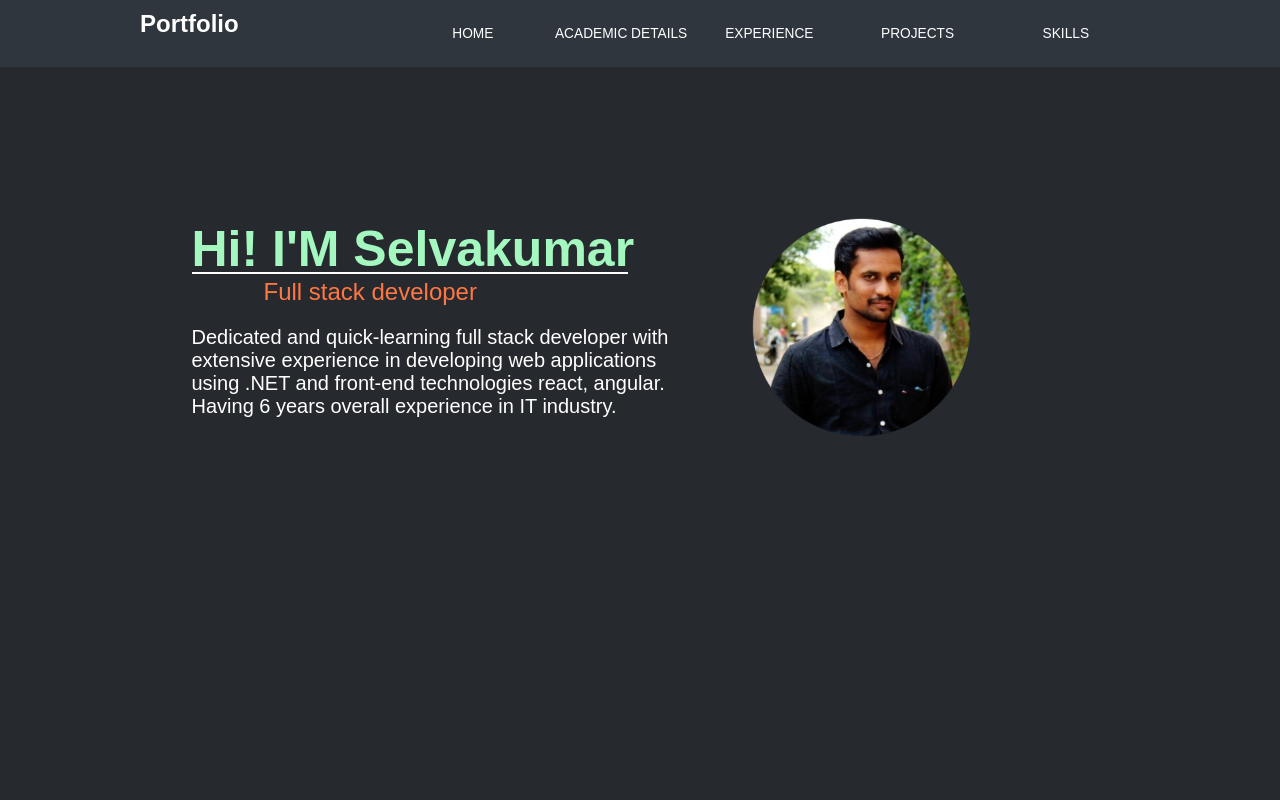
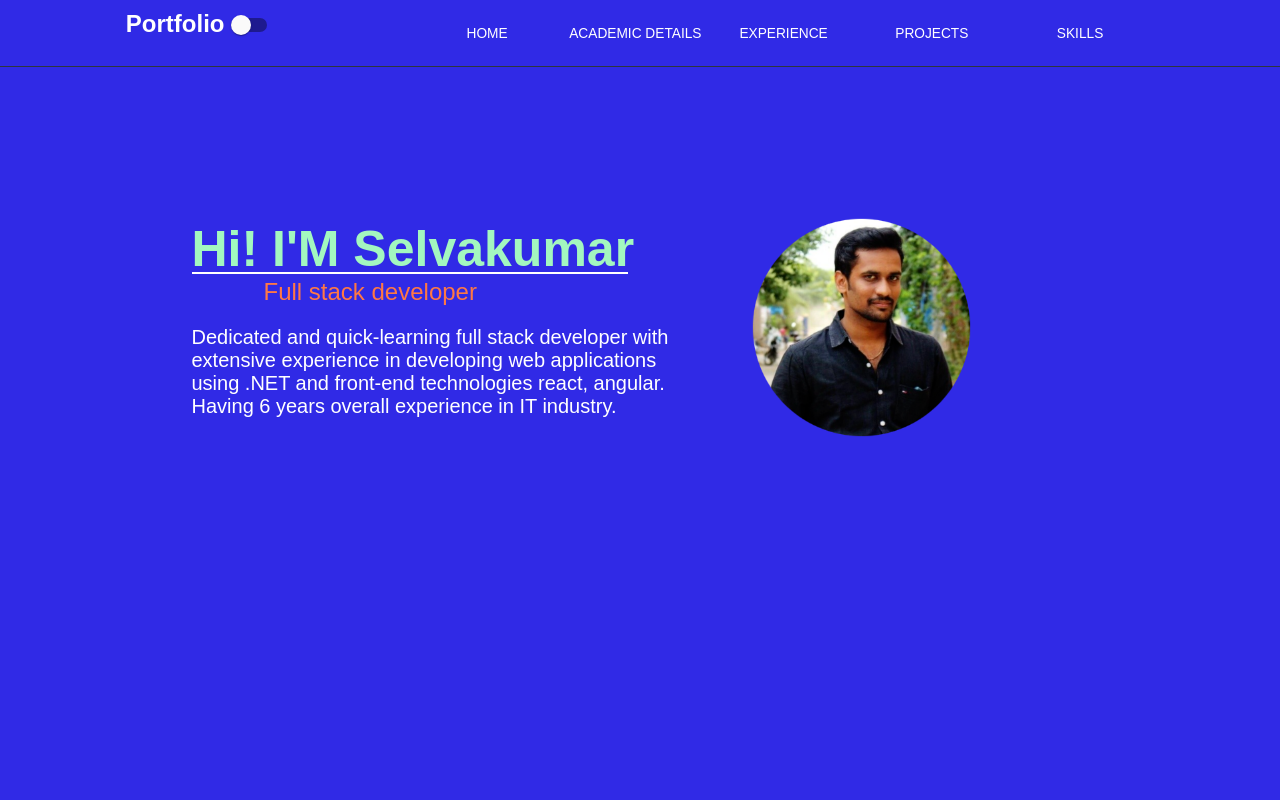
Before and after one commit to selvakumarappadurai/Portfolio, an Angular app: page / in a window 1280 px wide. Shown: the top 800 px of the page. Built offline with nearby package versions, Linux system fonts and the light colour scheme.

Commit message:
theme change base code

```diff
--- a/src/app/app.module.ts
+++ b/src/app/app.module.ts
@@ -4,6 +4,7 @@ import { BrowserAnimationsModule } from '@angular/platform-browser/animations';
 
 import { MatToolbarModule } from '@angular/material/toolbar';
 import { MatIconModule } from '@angular/material/icon';
+import { MatSlideToggleModule } from '@angular/material/slide-toggle';
 
 import { FontAwesomeModule } from '@fortawesome/angular-fontawesome';
 
@@ -21,7 +22,8 @@ import { ProfileV2Component } from '../profile-v2/profile-v2.component';
     BrowserAnimationsModule,
     MatToolbarModule,
     MatIconModule,
-    FontAwesomeModule
+    FontAwesomeModule,
+    MatSlideToggleModule
   ],
   providers: [],
   bootstrap: [AppComponent]
--- a/src/index.html
+++ b/src/index.html
@@ -1,5 +1,5 @@
 <!doctype html>
-<html lang="en">
+<html lang="en" data-theme="light">
 <head>
   <meta charset="utf-8">
   <title>Portfolio</title>
--- a/src/profile-v2/profile-v2.component.html
+++ b/src/profile-v2/profile-v2.component.html
@@ -2,6 +2,7 @@
     <header class="header">
         <div>
             <h1>Portfolio
+                <mat-slide-toggle (change)="onThemeChange($event)"></mat-slide-toggle>
                 <span (click)="openMenu()">
                     <fa-icon *ngIf="!showMenu" [icon]="faBars"></fa-icon>
                     <fa-icon *ngIf="showMenu" [icon]="faTimes"></fa-icon>
--- a/src/profile-v2/profile-v2.component.scss
+++ b/src/profile-v2/profile-v2.component.scss
@@ -1,3 +1,12 @@
+[data-theme="light"] {
+    --primary-color: #302AE6;
+}
+
+[data-theme="dark"] {
+    --primary-color: #2f363e;
+}
+
+
 @keyframes zoom {
     0% {
         transform: scale(1,1);
@@ -23,7 +32,8 @@
     display: grid;
     grid-template-columns: 1fr;
     grid-template-rows: 84vh 120vh 120vh 285vh 150vh;
-    background-color: #26292e;
+    // background-color: #26292e;
+    background-color:  var(--primary-color);
 
     & .header {
         border-bottom: 1px solid #2f363e;
@@ -31,7 +41,9 @@
         position: fixed;
         top: 0;
         width: 100%;
-        background-color: #2f363e;
+        // background-color: #2f363e;
+        background-color: var(--primary-color);
+
 
         & > div > h1 {
             margin: 10px 0 10px 10px;
--- a/src/profile-v2/profile-v2.component.ts
+++ b/src/profile-v2/profile-v2.component.ts
@@ -97,6 +97,15 @@ export class ProfileV2Component implements OnInit {
         this.showMenu = !this.showMenu;
     }
 
+    onThemeChange(e) {
+        if (e.checked) {
+            document.documentElement.setAttribute('data-theme', 'dark');
+        }
+        else {
+            document.documentElement.setAttribute('data-theme', 'light');
+        }
+    }
+
     @HostListener('window:resize', ['$event'])
     onResize(event) {
         if (event.target.innerWidth >= 720) {
```
